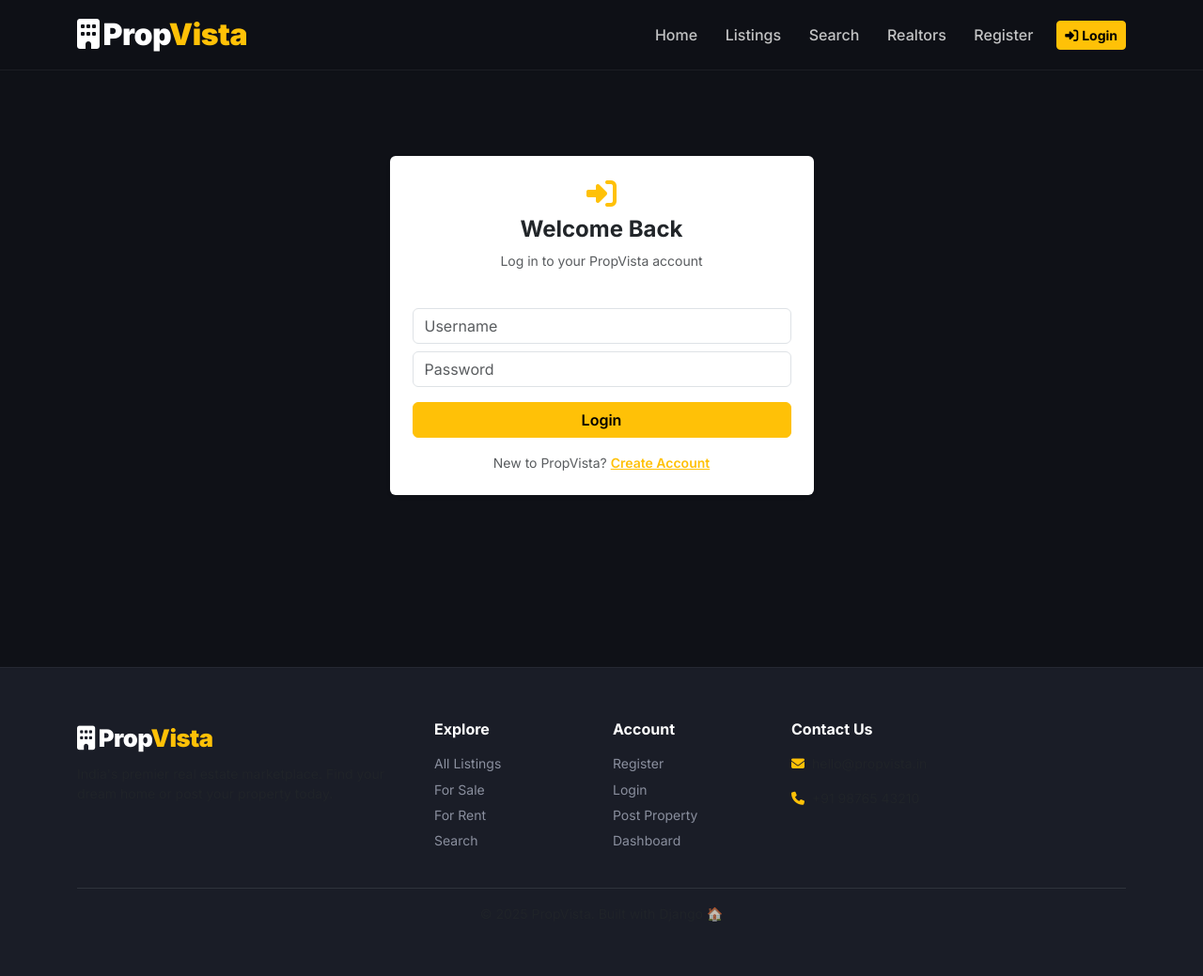
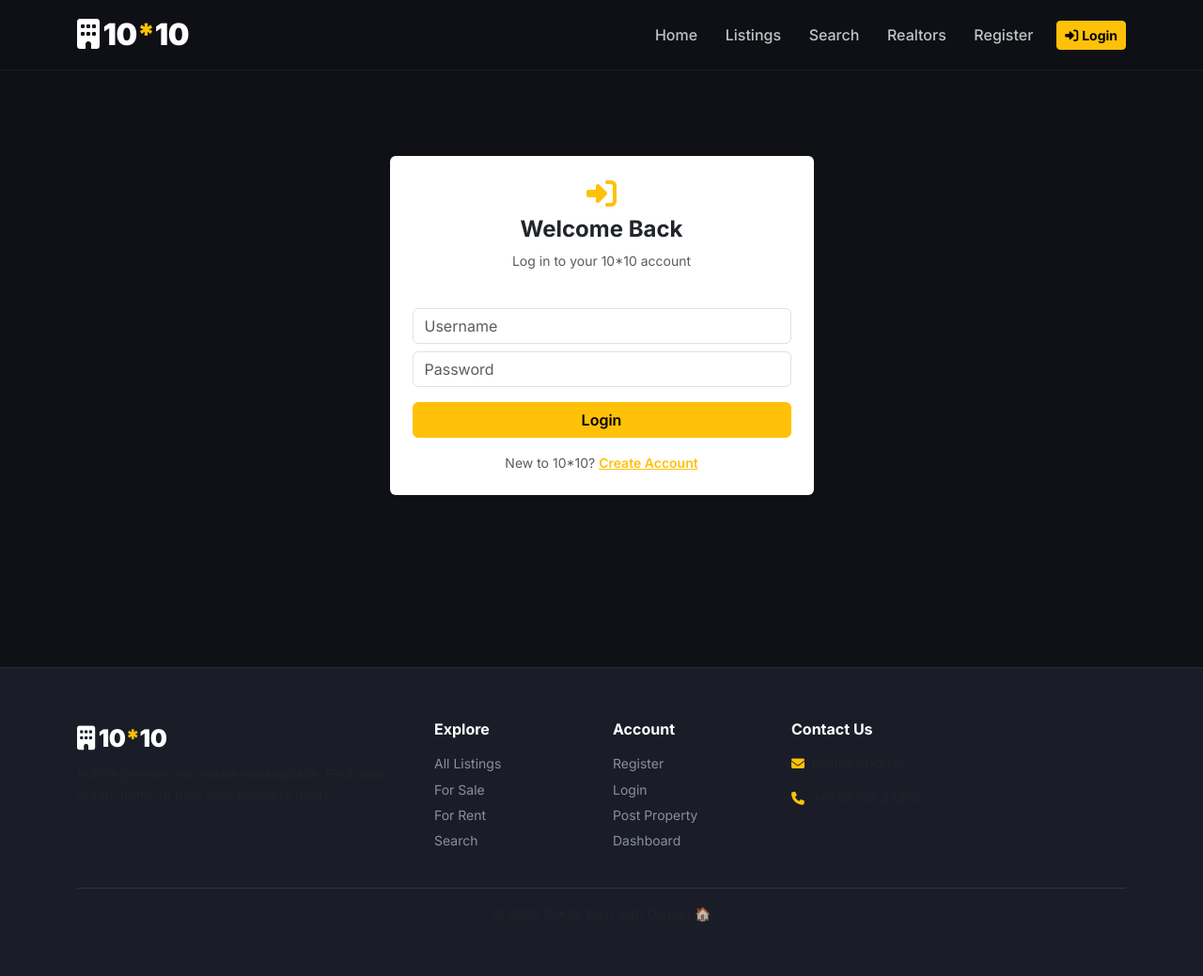
Before and after one commit to RahulTiwari293/propvista-real-estate, a Django app: page /login/ in a window 1280 px wide. Shown: the whole page at 94% size. Run offline with Django 5.2, Linux system fonts and the light colour scheme.

Commit message:
🏷️ Rename website from PropVista to 10*10 across all templates

```diff
--- a/templates/about.html
+++ b/templates/about.html
@@ -1,5 +1,5 @@
 {% extends 'base.html' %}
-{% block title %}Our Realtors | PropVista{% endblock %}
+{% block title %}Our Realtors | 10*10{% endblock %}
 {% block content %}
 <div class="page-header">
     <div class="container">
--- a/templates/base.html
+++ b/templates/base.html
@@ -4,7 +4,7 @@
 <head>
     <meta charset="UTF-8" />
     <meta name="viewport" content="width=device-width, initial-scale=1" />
-    <title>{% block title %}PropVista{% endblock %}</title>
+    <title>{% block title %}10*10{% endblock %}</title>
     <link href="https://fonts.googleapis.com/css2?family=Inter:wght@300;400;500;600;700;800;900&display=swap"
         rel="stylesheet" />
     <link href="https://cdn.jsdelivr.net/npm/bootstrap@5.3.2/dist/css/bootstrap.min.css" rel="stylesheet" />
@@ -19,7 +19,7 @@
     <nav class="navbar navbar-expand-lg fixed-top" id="navbar">
         <div class="container">
             <a class="navbar-brand brand-logo" href="/">
-                <i class="fas fa-building me-1"></i>Prop<span class="text-warning">Vista</span>
+                <i class="fas fa-building me-1"></i>10<span class="text-warning">*</span>10
             </a>
             <button class="navbar-toggler" type="button" data-bs-toggle="collapse" data-bs-target="#navMenu">
                 <span class="navbar-toggler-icon"></span>
@@ -74,7 +74,7 @@
             <div class="row gy-4">
                 <div class="col-lg-4">
                     <div class="brand-logo footer-brand mb-2">
-                        <i class="fas fa-building me-1"></i>Prop<span class="text-warning">Vista</span>
+                        <i class="fas fa-building me-1"></i>10<span class="text-warning">*</span>10
                     </div>
                     <p class="text-muted small">India's premier real estate marketplace. Find your dream home or post
                         your property today.</p>
@@ -99,12 +99,12 @@
                 </div>
                 <div class="col-lg-4">
                     <h6 class="fw-700 text-white mb-3">Contact Us</h6>
-                    <p class="text-muted small"><i class="fas fa-envelope me-2 text-warning"></i>hello@propvista.in</p>
+                    <p class="text-muted small"><i class="fas fa-envelope me-2 text-warning"></i>hello@10x10.in</p>
                     <p class="text-muted small"><i class="fas fa-phone me-2 text-warning"></i>+91 98765 43210</p>
                 </div>
             </div>
             <hr class="border-secondary mt-4" />
-            <p class="text-center text-muted small mb-0">© 2025 PropVista. Built with Django 🏠</p>
+            <p class="text-center text-muted small mb-0">© 2025 10*10. Built with Django 🏠</p>
         </div>
     </footer>
 
--- a/templates/dashboard.html
+++ b/templates/dashboard.html
@@ -1,5 +1,5 @@
 {% extends 'base.html' %}
-{% block title %}Dashboard | PropVista{% endblock %}
+{% block title %}Dashboard | 10*10{% endblock %}
 {% block content %}
 <div class="page-header">
     <div class="container">
--- a/templates/index.html
+++ b/templates/index.html
@@ -1,6 +1,6 @@
 {% extends 'base.html' %}
 {% load static %}
-{% block title %}PropVista | India's Real Estate Marketplace{% endblock %}
+{% block title %}10*10 | India's Real Estate Marketplace{% endblock %}
 {% block content %}
 
 <!-- Hero -->
@@ -92,7 +92,7 @@
 <!-- Why Us -->
 <section class="why-us py-5">
     <div class="container text-center">
-        <h2 class="fw-700 mb-4">Why <span class="text-warning">PropVista?</span></h2>
+        <h2 class="fw-700 mb-4">Why <span class="text-warning">10*10?</span></h2>
         <div class="row g-4">
             {% for icon, title, desc in why_us %}
             <div class="col-md-3">
--- a/templates/listing.html
+++ b/templates/listing.html
@@ -1,5 +1,5 @@
 {% extends 'base.html' %}
-{% block title %}{{ listing.title }} | PropVista{% endblock %}
+{% block title %}{{ listing.title }} | 10*10{% endblock %}
 {% block content %}
 <div class="page-header">
     <div class="container">
--- a/templates/listings.html
+++ b/templates/listings.html
@@ -1,5 +1,5 @@
 {% extends 'base.html' %}
-{% block title %}Listings | PropVista{% endblock %}
+{% block title %}Listings | 10*10{% endblock %}
 {% block content %}
 <div class="page-header">
     <div class="container">
--- a/templates/login.html
+++ b/templates/login.html
@@ -1,5 +1,5 @@
 {% extends 'base.html' %}
-{% block title %}Login | PropVista{% endblock %}
+{% block title %}Login | 10*10{% endblock %}
 {% block content %}
 <div class="container py-5" style="min-height:80vh">
     <div class="row justify-content-center">
@@ -8,7 +8,7 @@
                 <div class="text-center mb-4">
                     <i class="fas fa-sign-in-alt fa-2x text-warning mb-2"></i>
                     <h4 class="fw-700">Welcome Back</h4>
-                    <p class="text-muted small">Log in to your PropVista account</p>
+                    <p class="text-muted small">Log in to your 10*10 account</p>
                 </div>
                 <form action="{% url 'login' %}" method="POST">
                     {% csrf_token %}
@@ -18,7 +18,7 @@
                             required /></div>
                     <button type="submit" class="btn btn-warning w-100 fw-600">Login</button>
                 </form>
-                <p class="text-center small text-muted mt-3 mb-0">New to PropVista? <a href="{% url 'register' %}"
+                <p class="text-center small text-muted mt-3 mb-0">New to 10*10? <a href="{% url 'register' %}"
                         class="text-warning fw-600">Create Account</a></p>
             </div>
         </div>
--- a/templates/post_listing.html
+++ b/templates/post_listing.html
@@ -1,5 +1,5 @@
 {% extends 'base.html' %}
-{% block title %}Post Your Property | PropVista{% endblock %}
+{% block title %}Post Your Property | 10*10{% endblock %}
 {% block content %}
 <div class="page-header">
     <div class="container text-center">
--- a/templates/register.html
+++ b/templates/register.html
@@ -1,5 +1,5 @@
 {% extends 'base.html' %}
-{% block title %}Register | PropVista{% endblock %}
+{% block title %}Register | 10*10{% endblock %}
 {% block content %}
 <div class="container py-5" style="min-height:80vh">
     <div class="row justify-content-center">
--- a/templates/search.html
+++ b/templates/search.html
@@ -1,5 +1,5 @@
 {% extends 'base.html' %}
-{% block title %}Search Properties | PropVista{% endblock %}
+{% block title %}Search Properties | 10*10{% endblock %}
 {% block content %}
 <div class="page-header">
   <div class="container">
```
